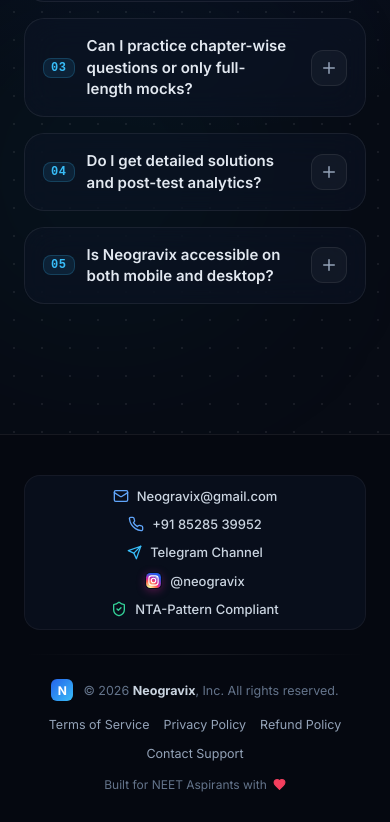
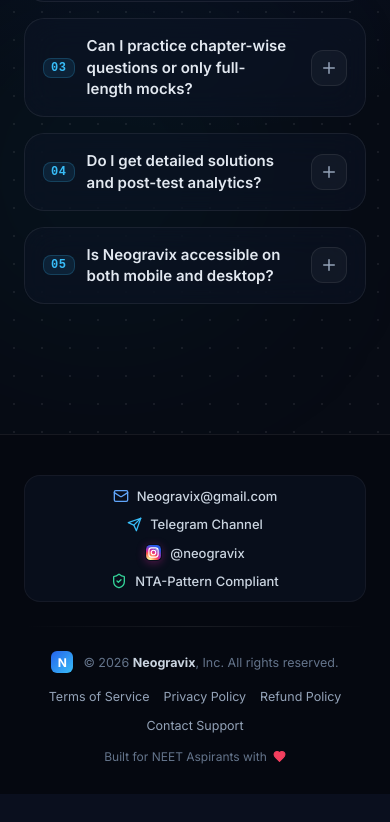
Before and after one commit to Divyansh-srivas/neet-test-app, a React (Vite) app: page / in a window 390 px wide. Shown: the part 4228-5050 px from the top of the page. After the commit the page ends 5022 px from the top, so only its background shows below. Built offline with nearby package versions, Linux system fonts and the light colour scheme; no server answers.

Commit message:
Remove phone number from footer

```diff
--- a/src/components/Footer.jsx
+++ b/src/components/Footer.jsx
@@ -17,13 +17,6 @@
             <a href="mailto:Neogravix@gmail.com" className="contact-item hover-link">
               <Mail className="contact-icon" size={16} />
               <span>Neogravix@gmail.com</span>
-            </a>
-
-            <div className="contact-divider" />
-
-            <a href="tel:+918528539952" className="contact-item hover-link">
-              <Phone className="contact-icon" size={16} />
-              <span>+91 85285 39952</span>
             </a>
 
             <div className="contact-divider" />
```
